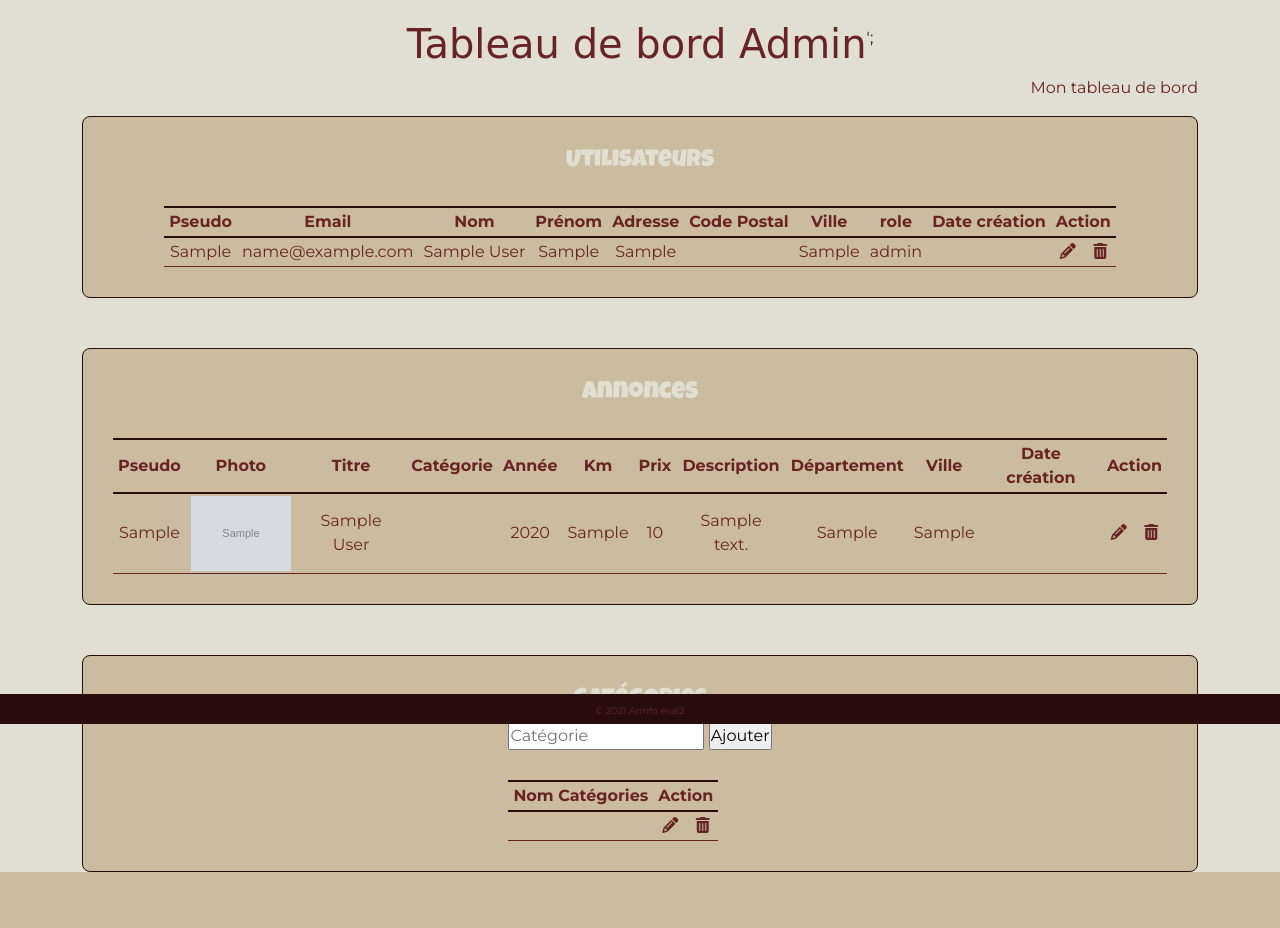
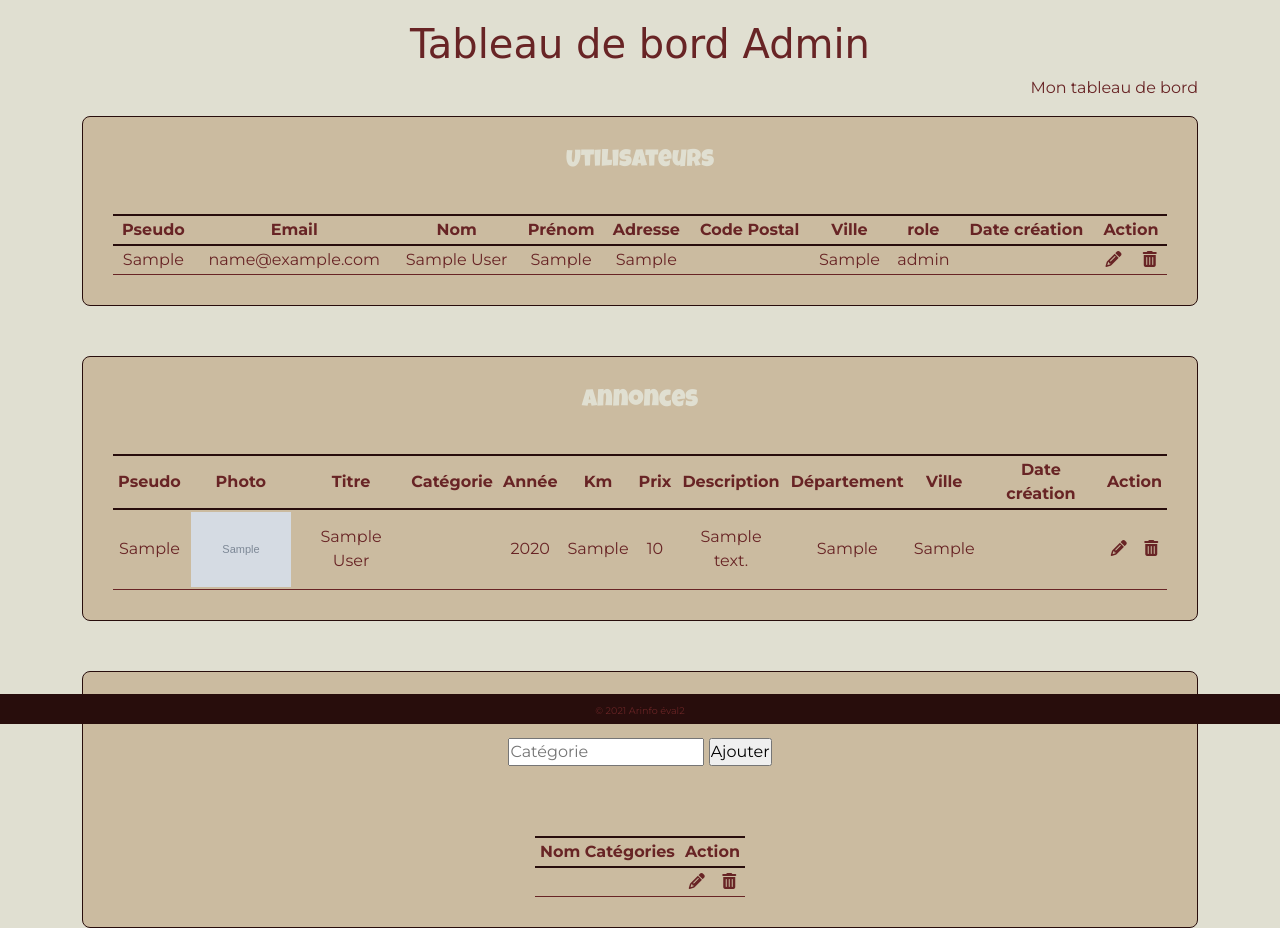
Before and after one commit to egentric/CombiShop, a PHP site: page /tabordG.php in a window 1280 px wide. Shown: the part 76-1004 px from the top of the page. Before the commit the page ends 948 px from the top, so only its background shows below. Run offline with PHP 8.4, Linux system fonts and the light colour scheme; the visitor is signed in with stand-in values (Sample User, id 1); tables that the repository leaves empty or names only in its code hold one stand-in row (values such as "Sample post"); grey boxes marked "Sample" are stand-in pictures; data that the repository does not hold is empty; some libraries are stand-ins or nearby versions; some web fonts are replaced.

Commit message:
mise à jour060921

```diff
--- a/Ressources/CSS/style.css
+++ b/Ressources/CSS/style.css
@@ -19,6 +19,7 @@ h4 {
   font-family: "Luckiest Guy", cursive;
   text-align: center;
   color: #E0DFD1;
+  margin-top: 30px;
 }
 
 header {
@@ -82,12 +83,16 @@ section .logo {
 section {
   margin-bottom: 50px;
 }
+section form {
+  margin-left: 30px;
+  margin-right: 30px;
+  margin-bottom: 40px;
+}
 section .box {
   background-color: #CBBBA0;
   border: 1px solid #280D0C !important;
   border-radius: 8px;
   margin-bottom: 50px;
-  padding: 30px;
 }
 section .input {
   width: 48%;
@@ -97,6 +102,9 @@ section .input {
   border-radius: 5px;
   color: #280D0C;
   margin: 5px;
+}
+section .input .prems {
+  margin-top: 30px;
 }
 section .btn {
   background-color: #E0DFD1;
@@ -142,7 +150,10 @@ table {
   font-family: "Montserrat", sans-serif;
   text-align: center;
   color: #682425;
-  margin-top: 30px;
+  margin: 30px;
+}
+table .tab {
+  margin-top: 0px;
 }
 table td {
   padding: 2px 5px;
--- a/Ressources/CSS/style.scss
+++ b/Ressources/CSS/style.scss
@@ -41,6 +41,7 @@ h4 {
     font-family: 'Luckiest Guy', cursive;
     text-align: center;
     color: $beige;
+    margin-top: 30px;
 }
 
 // HEADER
@@ -127,12 +128,18 @@ section {
 section {
     margin-bottom: 50px;
 
+    form{
+        margin-left: 30px;
+        margin-right: 30px;
+        margin-bottom: 40px;
+    };
+
     .box {
         background-color: $bgFonce;
         border: 1px solid $bxFonce !important;
         border-radius: 8px;
         margin-bottom: 50px;
-        padding: 30px;
+        // padding: 30px;
     }
 
     .input {
@@ -143,6 +150,10 @@ section {
         border-radius: 5px;
         color: $bxFonce;
         margin: 5px;
+
+        .prems{
+            margin-top: 30px;
+        }
     }
 
     .btn {
@@ -199,7 +210,11 @@ table {
     text-align: center;
     color: $bordeaux;
     // width: 100%;
-    margin-top: 30px;
+    margin: 30px;
+
+    .tab{ margin-top: 0px;
+
+    }
 
     td {
         padding: 2px 5px;
--- a/annonces.php
+++ b/annonces.php
@@ -61,9 +61,11 @@ $users = $req3->fetchAll(PDO::FETCH_ASSOC);
     <section class="container mb-5 pb-5">
 
         <div class="d-flex justify-content-center align-items-center">
-            <h1>Annonces</h1>';
+            <h1>Annonces</h1>
+        </div>
+<!-- =========================== -->
+<div class="d-flex justify-content-center align-items-end">
 
-        </div>
         <div class="row justify-content-around">
 
 
--- a/tabordG.php
+++ b/tabordG.php
@@ -62,7 +62,7 @@ $users = $req3->fetchAll(PDO::FETCH_ASSOC);
     <section class="container">
 
         <div class="d-flex justify-content-center align-items-center">
-            <h1>Tableau de bord Admin</h1>';
+            <h1>Tableau de bord Admin</h1>
 
         </div>
 
@@ -78,10 +78,9 @@ $users = $req3->fetchAll(PDO::FETCH_ASSOC);
         <!--  UTILISATEUR
 ================================================================= -->
 
-        <div class="d-flex flex-column justify-content-center align-items-center box">
-            <div class="table-responsive-sm">
+        <div class="d-flex flex-column justify-content-center table-responsive-lg box">
                 <h4>Utilisateurs</h4>
-                <table class="">
+                <table>
                     <thead>
                         <th>Pseudo</th>
                         <th>Email</th>
@@ -116,7 +115,6 @@ $users = $req3->fetchAll(PDO::FETCH_ASSOC);
                         ?>
                     </tbody>
                 </table>
-            </div>
         </div>
 
 
@@ -126,10 +124,9 @@ $users = $req3->fetchAll(PDO::FETCH_ASSOC);
 
 
 
-        <div class="d-flex flex-column justify-content-center align-items-center box">
-            <div class="table-responsive-sm">
+        <div class="d-flex flex-column justify-content-center table-responsive-lg box">
                 <h4>Annonces</h4>
-                <table class="">
+                <table>
                     <thead>
                         <th>Pseudo</th>
                         <th>Photo</th>
@@ -169,18 +166,17 @@ $users = $req3->fetchAll(PDO::FETCH_ASSOC);
                         ?>
                     </tbody>
                 </table>
-            </div>
         </div>
 
-        <div class="d-flex flex-column justify-content-center align-items-center box">
-            <div class="table-responsive-sm">
-            <h4>Gatégories</h4>
+        <div class="d-flex flex-column justify-content-center align-items-center table-responsive-lg box">
+
                 <form action="createCategories.php" method="post">
+                    <h4>Gatégories</h4>
                     <input class="" type="text" name="nomCategorie" placeholder="Catégorie">
                     <input class="envoie" type="submit" value="Ajouter">
                 </form>
 
-                <table class="">
+                <table class="tab">
                     <thead>
                         <th>Nom Catégories</th>
                         <th colspan="2" class="center">Action</th>
@@ -198,7 +194,6 @@ $users = $req3->fetchAll(PDO::FETCH_ASSOC);
                         ?>
                     </tbody>
                 </table>
-            </div>
         </div>
 
     </section>
```
Also changed, not shown: categories.php (added, +25 -0 lines), tabord.php (+6 -12 lines), 1 other file.
